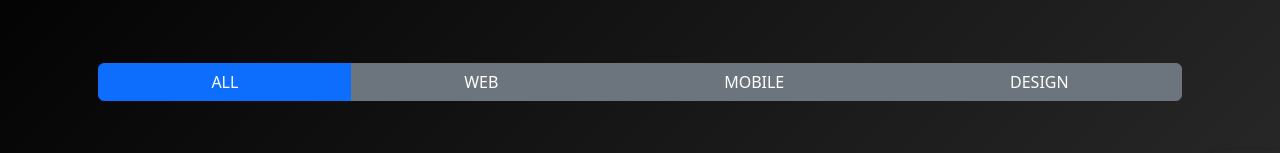
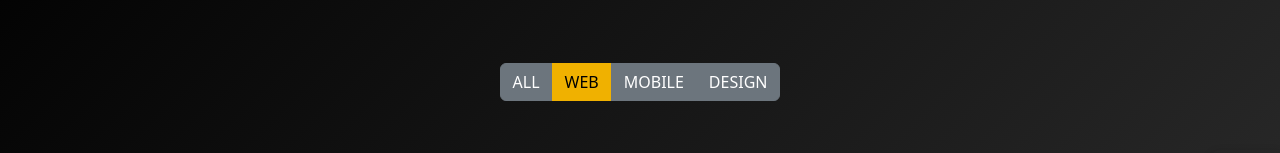
Before and after one commit to dev-princek/princedev, a Next.js app: page / in a window 1280 px wide. Both pictures are taken after a click on the link "Project". Shown: the part 137-290 px from the top of the page. Built offline with nearby package versions, Linux system fonts and the light colour scheme; grey boxes are pictures that could not be loaded.

Commit message:
fix usestate issue 56665

```diff
--- a/src/components/Project.tsx
+++ b/src/components/Project.tsx
@@ -3,10 +3,12 @@
 import { useState } from 'react';
 import { motion, AnimatePresence } from 'framer-motion';
 
+type ProjectCategory = 'all' | 'web' | 'mobile' | 'design';
+
 const Project = () => {
-    const [activeTab, setActiveTab] = useState('all');
+    const [activeTab, setActiveTab] = useState<ProjectCategory>('web');
 
-    const projects = {
+    const projects: Record<ProjectCategory, { title: string; image: string; link: string }[]> = {
         all: [
             { title: 'Web Project 1', image: '/images/web_project1.jpg', link: 'https://example.com/web1' },
             { title: 'Web Project 2', image: '/images/web_project2.jpg', link: 'https://example.com/web2' },
@@ -37,12 +39,12 @@ const Project = () => {
                 MY <span className="text-yellow-500">PORTFOLIO</span>
             </h1>
             <div className="text-center mb-4 gap-4 mt-5">
-                <div className="btn-group d-flex flex-wrap" role="group">
+                <div className="btn-group" role="group">
                     {Object.keys(projects).map((tab) => (
                         <button
                             key={tab}
-                            onClick={() => setActiveTab(tab)}
-                            className={`btn ${activeTab === tab ? 'btn-primary' : 'btn-secondary'}`}
+                            onClick={() => setActiveTab(tab as ProjectCategory)}
+                            className={`btn ${activeTab === tab ? 'btn-activeNow' : 'btn-secondary'}`}
                         >
                             {tab.toUpperCase()}
                         </button>
@@ -52,9 +54,9 @@ const Project = () => {
 
             <div className="row g-3">
                 <AnimatePresence mode="wait">
-                    {projects[activeTab].map((project) => (
+                    {projects[activeTab].map((project, index) => (
                         <motion.div
-                            key={project.title}
+                            key={index}
                             className="col-12 col-md-6 col-lg-4"
                             initial={{ opacity: 0, y: 20 }}
                             animate={{ opacity: 1, y: 0 }}
```
